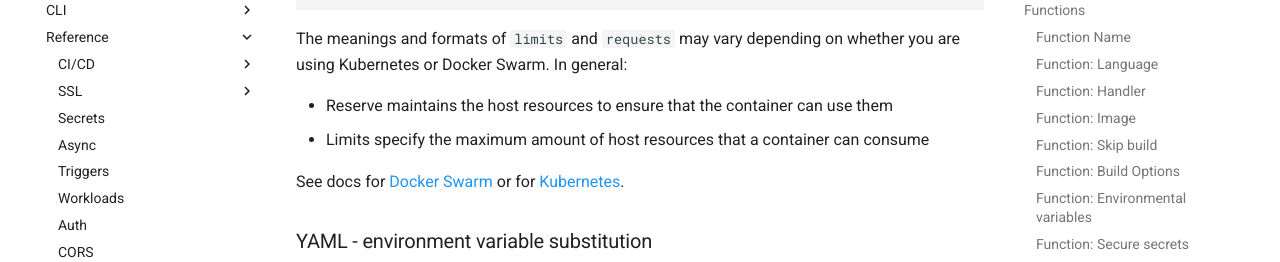
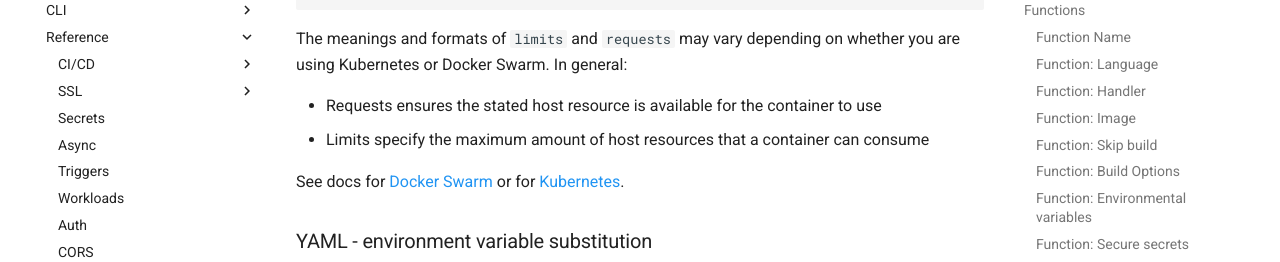
Before and after one commit to openfaas/docs, an MkDocs documentation site: the page built from docs/reference/yaml.md, in a window 1280 px wide and 900 px high, scrolled down 5165 px. Shown: the part 164-426 px from the top of the window. Built offline with MkDocs 1.6.1 and Material for MkDocs 9.7.7, drawn with Linux system fonts in a browser that asks for light colours; comment, search, counter and statistics services are not loaded.

Commit message:
Amend the YAML reference description of requests
Signed-off-by: Richard Gee <richard@technologee.co.uk>

```diff
--- a/docs/reference/yaml.md
+++ b/docs/reference/yaml.md
@@ -234,7 +234,7 @@ Here we constrain a function to use only `100m` which is equivalent to 1/10 of [
 
 The meanings and formats of `limits` and `requests` may vary depending on whether you are using Kubernetes or Docker Swarm. In general:
 
- - Reserve maintains the host resources to ensure that the container can use them
+ - Requests ensures the stated host resource is available for the container to use
  - Limits specify the maximum amount of host resources that a container can consume
 
 See docs for [Docker Swarm](https://docs.docker.com/config/containers/resource_constraints/) or for [Kubernetes](https://kubernetes.io/docs/concepts/configuration/manage-compute-resources-container/#how-pods-with-r    esource-limits-are-run).
```
